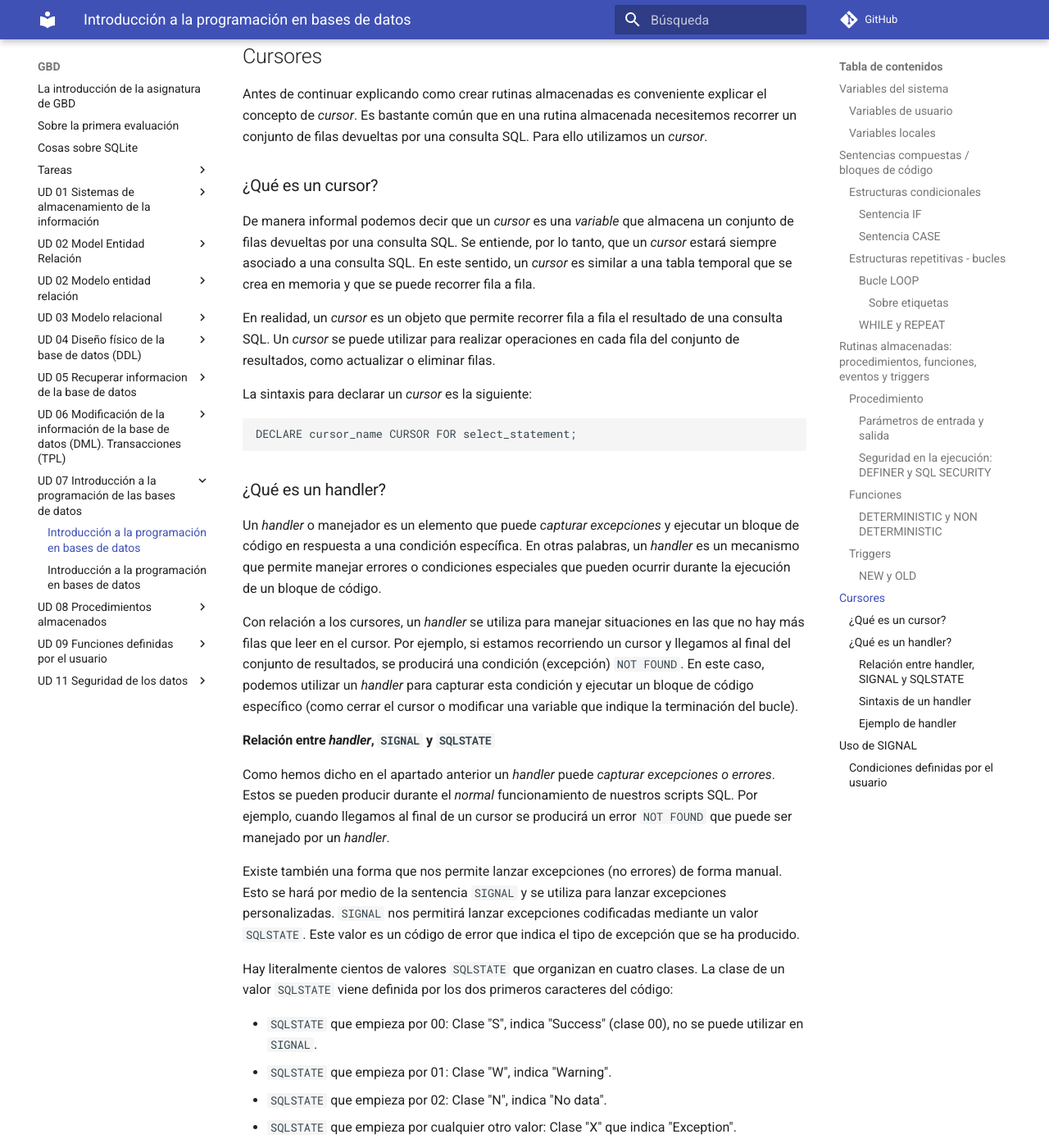
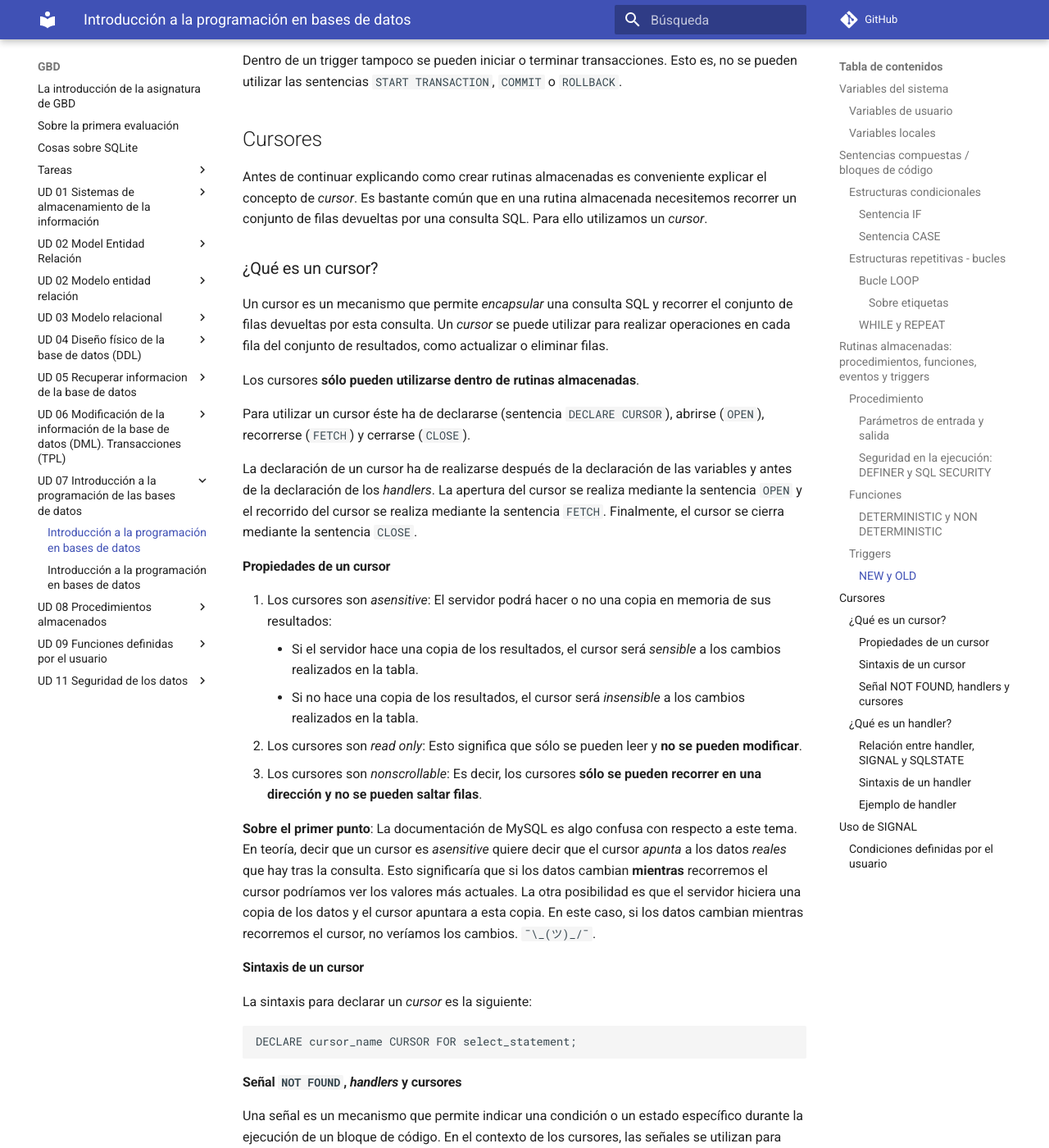
Before and after one commit to mmourazos/Curso-2024-2025, an MkDocs documentation site: the page built from docs/GBD/UD 07 - Introducción a la programación de las bases de datos/Introducción a rutinas almacenadas.md, in a window 1280 px wide and 1400 px high, scrolled down 21161 px. Shown: the whole window at 82% size. Built offline with MkDocs 1.6.1 and Material for MkDocs 9.7.7, drawn with Linux system fonts in a browser that asks for light colours; comment, search, counter and statistics services are not loaded; some of the changed text lies outside the part shown.

Commit message:
Apuntes de cursores.

````diff
--- a/docs/GBD/UD 07 - Introducción a la programación de las bases de datos/Introducción a rutinas almacenadas.md
+++ b/docs/GBD/UD 07 - Introducción a la programación de las bases de datos/Introducción a rutinas almacenadas.md
@@ -23,6 +23,9 @@
         + [`NEW` y `OLD`](#new-y-old)
 - [Cursores](#cursores)
     * [¿Qué es un cursor?](#%C2%BFque-es-un-cursor)
+        + [Propiedades de un cursor](#propiedades-de-un-cursor)
+        + [Sintaxis de un cursor](#sintaxis-de-un-cursor)
+        + [Señal `NOT FOUND`, _handlers_ y cursores](#senal-not-found-_handlers_-y-cursores)
     * [¿Qué es un handler?](#%C2%BFque-es-un-handler)
         + [Relación entre _handler_, `SIGNAL` y `SQLSTATE`](#relacion-entre-_handler_-signal-y-sqlstate)
         + [Sintaxis de un handler](#sintaxis-de-un-handler)
@@ -801,9 +804,25 @@ Antes de continuar explicando como crear rutinas almacenadas es conveniente expl
 
 ### ¿Qué es un cursor?
 
-De manera informal podemos decir que un _cursor_ es una _variable_ que almacena un conjunto de filas devueltas por una consulta SQL. Se entiende, por lo tanto, que un _cursor_ estará siempre asociado a una consulta SQL. En este sentido, un _cursor_ es similar a una tabla temporal que se crea en memoria y que se puede recorrer fila a fila.
+Un cursor es un mecanismo que permite _encapsular_ una consulta SQL y recorrer el conjunto de filas devueltas por esta consulta. Un _cursor_ se puede utilizar para realizar operaciones en cada fila del conjunto de resultados, como actualizar o eliminar filas.
 
-En realidad, un _cursor_ es un objeto que permite recorrer fila a fila el resultado de una consulta SQL. Un _cursor_ se puede utilizar para realizar operaciones en cada fila del conjunto de resultados, como actualizar o eliminar filas.
+Los cursores **sólo pueden utilizarse dentro de rutinas almacenadas**.
+
+Para utilizar un cursor éste ha de declararse (sentencia `DECLARE CURSOR`), abrirse (`OPEN`), recorrerse (`FETCH`) y cerrarse (`CLOSE`).
+
+La declaración de un cursor ha de realizarse después de la declaración de las variables y antes de la declaración de los _handlers_. La apertura del cursor se realiza mediante la sentencia `OPEN` y el recorrido del cursor se realiza mediante la sentencia `FETCH`. Finalmente, el cursor se cierra mediante la sentencia `CLOSE`.
+
+#### Propiedades de un cursor
+
+1. Los cursores son _asensitive_: El servidor podrá hacer o no una copia en memoria de sus resultados:
+    - Si el servidor hace una copia de los resultados, el cursor será _sensible_ a los cambios realizados en la tabla.
+    - Si no hace una copia de los resultados, el cursor será _insensible_ a los cambios realizados en la tabla.
+2. Los cursores son _read only_: Esto significa que sólo se pueden leer y **no se pueden modificar**.
+3. Los cursores son _nonscrollable_: Es decir, los cursores **sólo se pueden recorrer en una dirección y no se pueden saltar filas**.
+
+**Sobre el primer punto**: La documentación de MySQL es algo confusa con respecto a este tema. En teoría, decir que un cursor es _asensitive_ quiere decir que el cursor _apunta_ a los datos _reales_ que hay tras la consulta. Esto significaría que si los datos cambian **mientras** recorremos el cursor podríamos ver los valores más actuales. La otra posibilidad es que el servidor hiciera una copia de los datos y el cursor apuntara a esta copia. En este caso, si los datos cambian mientras recorremos el cursor, no veríamos los cambios. `¯\_(ツ)_/¯`.
+
+#### Sintaxis de un cursor
 
 La sintaxis para declarar un _cursor_ es la siguiente:
 
@@ -811,9 +830,70 @@ La sintaxis para declarar un _cursor_ es la siguiente:
 DECLARE cursor_name CURSOR FOR select_statement;
 ```
 
+#### Señal `NOT FOUND`, _handlers_ y cursores
+
+Una señal es un mecanismo que permite indicar una condición o un estado específico durante la ejecución de un bloque de código. En el contexto de los cursores, las señales se utilizan para manejar situaciones como el final del conjunto de resultados o errores específicos.
+
+Un _handler_ es un bloque de código que se ejecuta en respuesta a una señal específica. En el caso de los cursores, un _handler_ se utiliza para manejar la señal `NOT FOUND`, que indica que no hay más filas que leer en el cursor.
+
+Cuando recorremos un cursor dentro de un bucle necesitamos una forma de determinar cuándo hemos llegado al final del conjunto de resultados. Para ello utilizamos la señal `NOT FOUND` que se activa cuando no hay más filas que leer en el cursor. Esta señal se puede capturar mediante un _handler_ y nos permite salir del bucle.
+
+Por lo tanto, la forma de recorrer un cursor es la siguiente:
+
+1. Declaramos una variable que indicará si hemos alcanzado el final del cursor.
+2. Declaramos el cursor.
+3. Declaramos el _handler_ que capturará la señal `NOT FOUND` y modificará la variable que indica el final del cursor.
+4. Abrimos el cursor.
+5. Escribimos el bucle que recorrerá el cursor.
+    5.1. Dentro del bucle, utilizamos la sentencia `FETCH` para leer la siguiente fila del cursor.
+6. Al crear el bucle establecemos como condición de salida la variable que indica el final del cursor.
+7. Cerramos el cursor.
+
+Veamos un ejemplo de como recorrer un cursor en un procedimiento:
+
+```sql
+DELIMITER $$
+
+CREATE PROCEDURE sakila.test_cursor()
+BEGIN
+    -- fin_cursor: Variable que indica si hemos llegado al final del cursor.
+    DECLARE fin_cursor BIT DEFAULT False;
+    -- Declaramos ahora el cursor. El orden de las declaraciones es importante.
+    DECLARE mi_cursor CURSOR FOR SELECT first_name, last_name FROM actor;
+    -- Finalmente declaramos el handler que capturará la señal NOT FOUND.
+    -- Este handler ejecutará la sentencia "SET fin_cursor = True;" cuando detecte la señal "NOT FOUND".
+    DECLARE CONTINUE HANDLER FOR NOT FOUND SET fin_cursor = True;
+
+    -- Abrimos el cursor.
+    OPEN mi_cursor;
+
+    -- Escribimos el bucle que recorrerá el cursor.
+    WHILE NOT fin_cursor DO
+        -- Declaramos las variables que contendrán los valores del cursor.
+        DECLARE nombre VARCHAR(50);
+        DECLARE apellido VARCHAR(50);
+
+        -- Leemos la siguiente fila del cursor.
+        FETCH mi_cursor INTO nombre, apellido;
+
+        -- Mostramos los valores leídos por el cursor.
+        SELECT CONCAT('Nombre: ', nombre, ' Apellido: ', apellido) AS 'Datos del cursor';
+    END WHILE;
+
+    -- Como ya hemos terminado de recorrer el cursor, lo cerramos.
+    CLOSE mi_cursor;
+
+END$$
+DELIMITER ;
+```
+
+En la mayoría de los ejemplos que se pueden encontrar se utilizan bucles `LOOP` para recorrer los cursores. En este caso hemos utilizado un bucle `WHILE` que es más sencillo de entender.
+
 ### ¿Qué es un handler?
 
-Un _handler_ o manejador es un elemento que puede _capturar_ _excepciones_ y ejecutar un bloque de código en respuesta a una condición específica. En otras palabras, un _handler_ es un mecanismo que permite manejar errores o condiciones especiales que pueden ocurrir durante la ejecución de un bloque de código.
+Como acabamos de ver el el ejemplo de recorrido de un cursor, un _handler_ es un mecanismo que nos permite definir un bloque de código para que se ejecute cuando se produzca una condición específica (una _señal_, como veremos más adelantes). A continuación veremos una explicación más detallada de los _handlers_ y su relación con las señales y el valor `SQLSTATE`.
+
+Un _handler_ o manejador es un elemento que puede _capturar excepciones_ y ejecutar un bloque de código en respuesta a una condición específica. En otras palabras, un _handler_ es un mecanismo que permite manejar errores o condiciones especiales que pueden ocurrir durante la ejecución de un bloque de código.
 
 Con relación a los cursores, un _handler_ se utiliza para manejar situaciones en las que no hay más filas que leer en el cursor. Por ejemplo, si estamos recorriendo un cursor y llegamos al final del conjunto de resultados, se producirá una condición (excepción) `NOT FOUND`. En este caso, podemos utilizar un _handler_ para capturar esta condición y ejecutar un bloque de código específico (como cerrar el cursor o modificar una variable que indique la terminación del bucle).
 
@@ -821,7 +901,7 @@ Con relación a los cursores, un _handler_ se utiliza para manejar situaciones e
 
 Como hemos dicho en el apartado anterior un _handler_ puede _capturar excepciones o errores_. Estos se pueden producir durante el _normal_ funcionamiento de nuestros scripts SQL. Por ejemplo, cuando llegamos al final de un cursor se producirá un error `NOT FOUND` que puede ser manejado por un _handler_.
 
-Existe también una forma que nos permite lanzar excepciones (no errores) de forma manual. Esto se hará por medio de la sentencia `SIGNAL` y se utiliza para lanzar excepciones personalizadas. `SIGNAL` nos permitirá lanzar excepciones codificadas mediante un valor `SQLSTATE`. Este valor es un código de error que indica el tipo de excepción que se ha producido.
+Existe también un mecanismo que nos permite lanzar excepciones (no errores) de forma manual. Esto se hará por medio de la sentencia `SIGNAL` y se utiliza para lanzar excepciones personalizadas. `SIGNAL` nos permitirá lanzar excepciones codificadas mediante un valor `SQLSTATE`. Este valor es un código de error que indica el tipo de excepción que se ha producido.
 
 Hay literalmente cientos de valores `SQLSTATE` que organizan en cuatro clases. La clase de un valor `SQLSTATE` viene definida por los dos primeros caracteres del código:
 
@@ -920,7 +1000,7 @@ END$$
 
 ## Uso de `SIGNAL`
 
-`SIGNAL` es el mecanismo que nos permite _devolver_ excepciones. Mediante este mecanismo podremos enviar información de la excepción a un _handler_ o al cliente. Además también nos da control sobre otras características del como el código de error, valor del `SQLSTATE` y mensaje de error.
+`SIGNAL` es el mecanismo que nos permite _lanzar_ excepciones. Mediante este mecanismo podremos enviar información de la excepción a un _handler_ o al cliente. Además también nos da control sobre otras características del como el código de error, valor del `SQLSTATE` y un mensaje de error.
 
 La sintaxis es la siguiente:
 
@@ -938,6 +1018,8 @@ SIGNAL condition_value
 **`SIGNAL` no se puede utilizar para _lanzar_ códigos de error. Sólo se podrá utilizar con valores de `SQLSTATE`.**
 
 Los valores de `SQLSTATE` que hemos visto en el apartado dedicado a los _handlers_ son los mismos que podemos utilizar aquí. Por lo tanto, si queremos devolver un error de tipo `NOT FOUND` podríamos utilizar el valor `02000` de `SQLSTATE`, para indicar una excepción definida por el usuario `450000`, etc. Pasemos a ve cómo se definen condiciones de error y cómo se utilizan.
+
+`signal_information_item` es un elemento opcional que nos permite enviar información adicional sobre la excepción. Esta información puede ser un mensaje de error `MESSAGE_TEXT`, un código de error `MYSQL_ERRNO` y otros datos relacionados con el error que se ha producido y su origen
 
 ### _Condiciones_ definidas por el usuario
 
````
Also changed, not shown: GBD/Vídeos/Programación básica MySQL/Cursores/Cursores.md (added, +69 -0 lines), 1 other file.
